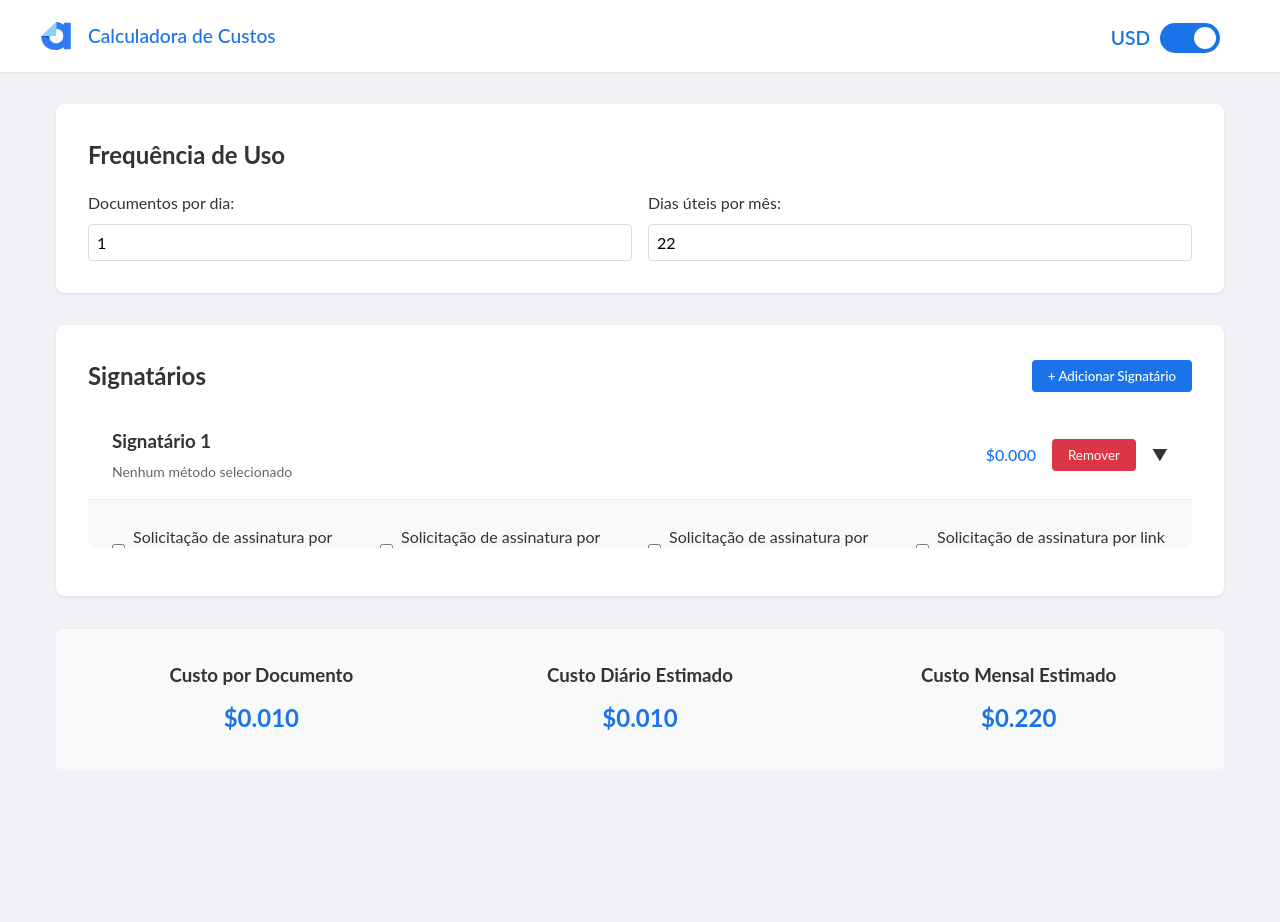
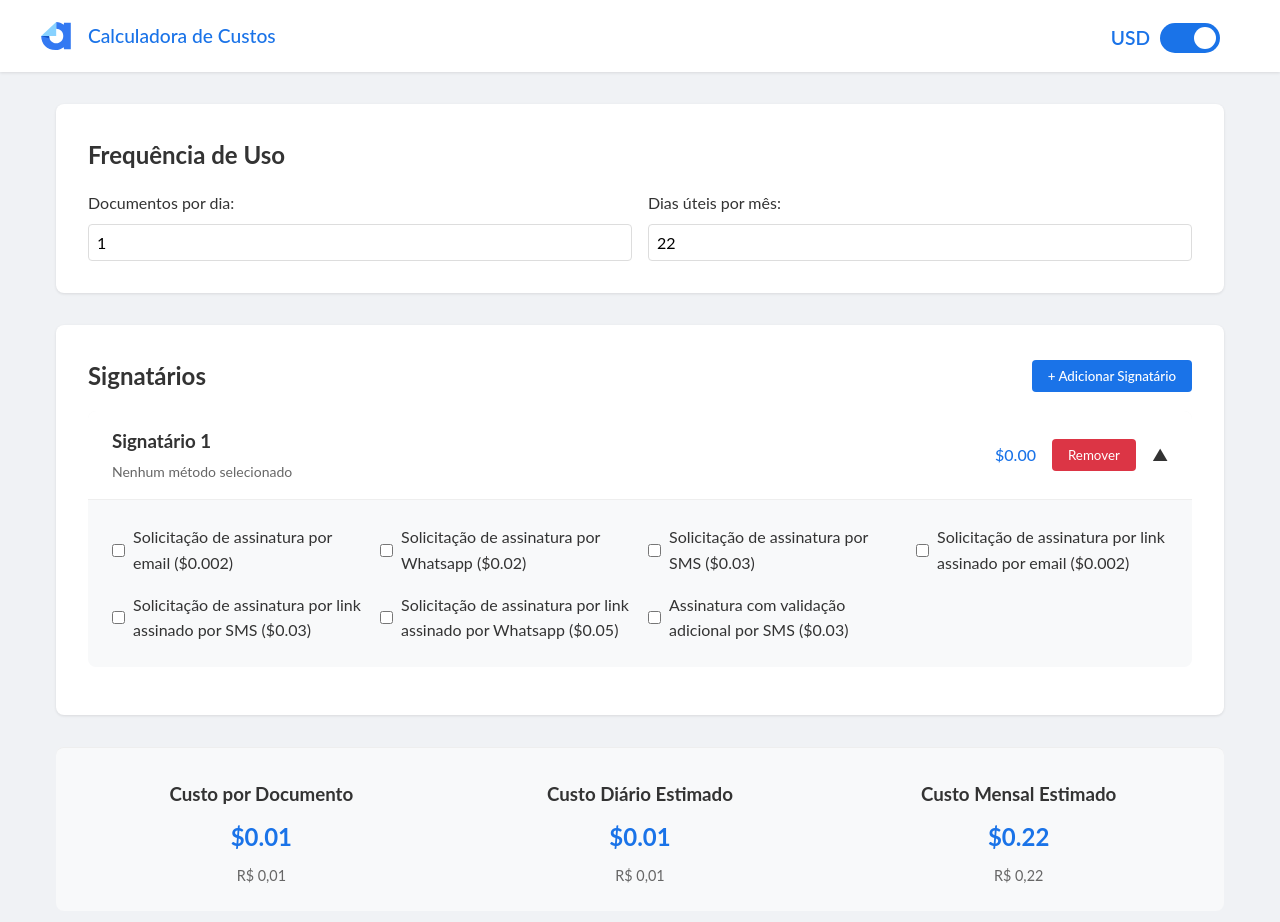
Before and after one commit to rbbalestrin/calculadora-api-autentique, an Angular app: page / in a window 1280 px wide. Both pictures are taken after a click on the button "+ Adicionar Signatário". Shown: the top 922 px of the page. Before the commit the page ends 800 px from the top, so only its background shows below. Built offline with nearby package versions, Linux system fonts and the light colour scheme.

Commit message:
dropdown fixed

```diff
--- a/src/app/calculation.service.ts
+++ b/src/app/calculation.service.ts
@@ -1,39 +1,42 @@
 import { Injectable } from "@angular/core";
-import { PRICE_CONFIG, PriceConfig } from "./price-config";
-import { SignatoryMethod } from "./app.component";
+import { SignatoryMethod } from "./app.component"; // ou o caminho correto
+import { PriceService } from "./price-service";
+import { PriceTable } from "./price-config";
 
 @Injectable({ providedIn: "root" })
 export class CostCalculationService {
-  private prices: PriceConfig = PRICE_CONFIG;
+  constructor(private priceService: PriceService) {}
 
   calculateSignatoryCost(signatory: SignatoryMethod): number {
+    const prices: PriceTable = this.priceService.currentPrices;
     let cost = 0;
     if (signatory.email) {
-      cost += this.prices.emailSignatureRequest;
+      cost += prices.emailSignatureRequest;
     }
     if (signatory.whatsapp) {
-      cost += this.prices.whatsappSignatureRequest;
+      cost += prices.whatsappSignatureRequest;
     }
     if (signatory.sms) {
-      cost += this.prices.smsSignatureRequest;
+      cost += prices.smsSignatureRequest;
     }
     if (signatory.linkEmail) {
-      cost += this.prices.emailLinkSignatureRequest;
+      cost += prices.emailLinkSignatureRequest;
     }
     if (signatory.linkSms) {
-      cost += this.prices.smsLinkSignatureRequest;
+      cost += prices.smsLinkSignatureRequest;
     }
     if (signatory.linkWhatsapp) {
-      cost += this.prices.whatsappLinkSignatureRequest;
+      cost += prices.whatsappLinkSignatureRequest;
     }
     if (signatory.smsValidation) {
-      cost += this.prices.smsValidation;
+      cost += prices.smsValidation;
     }
     return cost;
   }
 
   calculateTotalCost(signatories: SignatoryMethod[]): number {
-    let total = this.prices.createDocument;
+    const prices: PriceTable = this.priceService.currentPrices;
+    let total = prices.createDocument;
     for (const signatory of signatories) {
       total += this.calculateSignatoryCost(signatory);
     }
--- a/src/app/costs/costs.component.html
+++ b/src/app/costs/costs.component.html
@@ -1,8 +1,10 @@
 <div class="card costs-section">
   <div class="cost-card" *ngFor="let cost of costData">
     <h3>{{ cost.title }}</h3>
-    <p class="cost">
-      {{ priceService.formatCurrency(cost.value) }}
+    <p class="cost">{{ formatCurrency(cost.value) }}</p>
+    <!-- Se desejar exibir o valor na moeda oposta, pode usar um método similar, por exemplo: -->
+    <p class="cost-alternate">
+      {{ priceService.formatAlternateCurrency(cost.value) }}
     </p>
   </div>
 </div>
--- a/src/app/costs/costs.component.ts
+++ b/src/app/costs/costs.component.ts
@@ -27,10 +27,7 @@ export class CostsComponent {
 
   get costData() {
     return [
-      {
-        title: "Custo por Documento",
-        value: this.totalCost,
-      },
+      { title: "Custo por Documento", value: this.totalCost },
       {
         title: "Custo Diário Estimado",
         value: this.totalCost * this.documentsPerDay(),
@@ -43,7 +40,6 @@ export class CostsComponent {
     ];
   }
 
-  // Utiliza o método centralizado do PriceService para formatar o valor
   formatCurrency(value: number): string {
     return this.priceService.formatCurrency(value);
   }
--- a/src/app/price-config.ts
+++ b/src/app/price-config.ts
@@ -1,6 +1,5 @@
-export interface PriceConfig {
-  currency: "USD" | "BRL"; // moeda base
-  conversionRate: number; // taxa de conversão de USD para BRL (ex.: 5 significa 1 USD = 5 BRL)
+// price-config.ts
+export interface PriceTable {
   createDocument: number;
   emailSignatureRequest: number;
   whatsappSignatureRequest: number;
@@ -11,9 +10,8 @@ export interface PriceConfig {
   smsValidation: number;
 }
 
-export const PRICE_CONFIG: PriceConfig = {
-  currency: "USD",
-  conversionRate: 5, // exemplo: 1 USD = 5 BRL
+export const PRICE_CONFIG = {
+  USD: <PriceTable>{
     createDocument: 0.01,
     emailSignatureRequest: 0.002,
     whatsappSignatureRequest: 0.02,
@@ -22,4 +20,15 @@ export const PRICE_CONFIG: PriceConfig = {
     smsLinkSignatureRequest: 0.03,
     whatsappLinkSignatureRequest: 0.05,
     smsValidation: 0.03,
+  },
+  BRL: <PriceTable>{
+    createDocument: 0.06,
+    emailSignatureRequest: 0.013,
+    whatsappSignatureRequest: 0.12,
+    smsSignatureRequest: 0.16,
+    emailLinkSignatureRequest: 0.013,
+    smsLinkSignatureRequest: 0.16,
+    whatsappLinkSignatureRequest: 0.3,
+    smsValidation: 0.16,
+  },
 };
--- a/src/app/price-service.ts
+++ b/src/app/price-service.ts
@@ -1,47 +1,60 @@
 // price.service.ts
 import { Injectable, signal, type WritableSignal } from "@angular/core";
+import { PRICE_CONFIG, PriceTable } from "./price-config";
 
 @Injectable({ providedIn: "root" })
 export class PriceService {
-  // Flag global que indica se os preços serão exibidos em USD (true) ou BRL (false)
+  // Flag global: true para USD, false para BRL.
   public showUSD: WritableSignal<boolean> = signal(true);
 
-  // Preços base em USD
-  prices = {
-    createDocument: 0.01,
-    emailSignatureRequest: 0.002,
-    whatsappSignatureRequest: 0.02,
-    smsSignatureRequest: 0.03,
-    emailLinkSignatureRequest: 0.002,
-    smsLinkSignatureRequest: 0.03,
-    whatsappLinkSignatureRequest: 0.05,
-    smsValidation: 0.03,
-  };
+  // Retorna a tabela de preços conforme a moeda selecionada.
+  get currentPrices(): PriceTable {
+    return this.showUSD() ? PRICE_CONFIG.USD : PRICE_CONFIG.BRL;
+  }
 
-  // Taxa de conversão: 1 USD = 5 BRL (por exemplo)
-  conversionRate = 5;
-
-  // Método para alternar a moeda globalmente
+  // Alterna a moeda globalmente.
   toggleCurrency() {
     this.showUSD.set(!this.showUSD());
   }
 
-  // Formata um valor com base na moeda atual
+  // Formata o valor conforme a moeda atual.
   formatCurrency(value: number): string {
     if (this.showUSD()) {
       return new Intl.NumberFormat("en-US", {
         style: "currency",
         currency: "USD",
-        minimumFractionDigits: 3,
+        minimumFractionDigits: 2,
         maximumFractionDigits: 3,
       }).format(value);
     } else {
       return new Intl.NumberFormat("pt-BR", {
         style: "currency",
         currency: "BRL",
-        minimumFractionDigits: 3,
+        minimumFractionDigits: 2,
+        // Você pode ajustar as casas decimais conforme desejado.
         maximumFractionDigits: 3,
-      }).format(value * this.conversionRate);
+      }).format(value);
+    }
+  }
+
+  // Se precisar formatar o valor na moeda oposta à selecionada
+  formatAlternateCurrency(value: number): string {
+    if (this.showUSD()) {
+      // Alternativa: BRL
+      return new Intl.NumberFormat("pt-BR", {
+        style: "currency",
+        currency: "BRL",
+        minimumFractionDigits: 2,
+        maximumFractionDigits: 3,
+      }).format(value);
+    } else {
+      // Alternativa: USD
+      return new Intl.NumberFormat("en-US", {
+        style: "currency",
+        currency: "USD",
+        minimumFractionDigits: 2,
+        maximumFractionDigits: 2,
+      }).format(value);
     }
   }
 }
--- a/src/app/signature-card/signature-card.component.html
+++ b/src/app/signature-card/signature-card.component.html
@@ -20,9 +20,7 @@
         [(ngModel)]="signatory[method.key]"
         (change)="emitUpdate()"
       />
-      <span class="currency-label"
-        >{{ method.label }} ({{ formatCurrency(method.price) }})</span
-      >
+      <span>{{ method.label }} ({{ formatCurrency(method.price) }})</span>
     </label>
   </div>
 </div>
--- a/src/app/signature-card/signature-card.component.scss
+++ b/src/app/signature-card/signature-card.component.scss
@@ -52,13 +52,14 @@
   display: grid;
   grid-template-columns: repeat(auto-fill, minmax(200px, 1fr));
   gap: 1rem;
-  padding: 1.5rem;
   max-height: 0;
   overflow: hidden;
   transition: max-height 0.3s ease-out;
+  transition: margin ease-out;
 }
 .methods-grid.expanded {
   max-height: 500px;
+  margin: 1.5rem;
 }
 .method-checkbox {
   display: flex;
--- a/src/app/signature-card/signature-card.component.ts
+++ b/src/app/signature-card/signature-card.component.ts
@@ -1,7 +1,7 @@
-// signature-card.component.ts
 import { Component, Input, Output, EventEmitter, OnInit } from "@angular/core";
 import { CommonModule } from "@angular/common";
 import { FormsModule } from "@angular/forms";
+import { PriceTable } from "../price-config";
 import { PriceService } from "../price-service";
 
 @Component({
@@ -17,57 +17,55 @@ export class SignatureCardComponent implements OnInit {
   @Output() cardUpdate = new EventEmitter<{ index: number; signatory: any }>();
   @Output() removeSignatory = new EventEmitter<void>();
 
-  // Definindo os métodos de envio com preços conforme o PriceService
   methods: { key: string; label: string; price: number }[] = [];
 
   constructor(public priceService: PriceService) {}
 
   ngOnInit() {
-    // Inicializa os métodos de envio usando os preços do PriceService
+    // Monta os métodos usando a tabela de preços atual
+    const prices: PriceTable = this.priceService.currentPrices;
     this.methods = [
       {
         key: "email",
         label: "Solicitação de assinatura por email",
-        price: this.priceService.prices.emailSignatureRequest,
+        price: prices.emailSignatureRequest,
       },
       {
         key: "whatsapp",
         label: "Solicitação de assinatura por Whatsapp",
-        price: this.priceService.prices.whatsappSignatureRequest,
+        price: prices.whatsappSignatureRequest,
       },
       {
         key: "sms",
         label: "Solicitação de assinatura por SMS",
-        price: this.priceService.prices.smsSignatureRequest,
+        price: prices.smsSignatureRequest,
       },
       {
         key: "linkEmail",
         label: "Solicitação de assinatura por link assinado por email",
-        price: this.priceService.prices.emailLinkSignatureRequest,
+        price: prices.emailLinkSignatureRequest,
       },
       {
         key: "linkSms",
         label: "Solicitação de assinatura por link assinado por SMS",
-        price: this.priceService.prices.smsLinkSignatureRequest,
+        price: prices.smsLinkSignatureRequest,
       },
       {
         key: "linkWhatsapp",
         label: "Solicitação de assinatura por link assinado por Whatsapp",
-        price: this.priceService.prices.whatsappLinkSignatureRequest,
+        price: prices.whatsappLinkSignatureRequest,
       },
       {
         key: "smsValidation",
         label: "Assinatura com validação adicional por SMS",
-        price: this.priceService.prices.smsValidation,
+        price: prices.smsValidation,
       },
     ];
   }
 
   toggle() {
-    // Garante que a propriedade expanded exista para controlar o dropdown
-    if (this.signatory) {
-      this.signatory.expanded = !this.signatory.expanded;
-    }
+    // Garante que signatory.expanded exista e altera seu valor para controlar o dropdown.
+    this.signatory.expanded = !this.signatory.expanded;
     this.emitUpdate();
   }
 
@@ -99,7 +97,6 @@ export class SignatureCardComponent implements OnInit {
     return cost;
   }
 
-  // Usa o método do PriceService para formatar o valor conforme a moeda atual
   formatCurrency(value: number): string {
     return this.priceService.formatCurrency(value);
   }
--- a/src/app/signatures/signatures.component.ts
+++ b/src/app/signatures/signatures.component.ts
@@ -3,9 +3,8 @@ import {
   Input,
   Output,
   EventEmitter,
-  Signal,
+  signal,
   WritableSignal,
-  signal,
 } from "@angular/core";
 import { CommonModule } from "@angular/common";
 import { SignatureCardComponent } from "../signature-card/signature-card.component";
@@ -16,20 +15,32 @@ import { SignatoryMethod } from "../app.component";
   standalone: true,
   imports: [CommonModule, SignatureCardComponent],
   templateUrl: "./signatures.component.html",
-  styleUrl: "./signatures.component.scss",
+  styleUrls: ["./signatures.component.scss"], // Corrigido para "styleUrls"
 })
 export class SignaturesComponent {
-  @Input() signatories: WritableSignal<SignatoryMethod[]> = signal([]);
-
-  @Output() addSignatory = new EventEmitter<void>();
+  // Certifique-se de que o sinal é fornecido (pode ser passado pelo componente pai)
+  @Input() signatories!: WritableSignal<SignatoryMethod[]>;
   @Output() updateSignatory = new EventEmitter<{
     index: number;
     signatory: any;
   }>();
   @Output() removeSignatory = new EventEmitter<number>();
 
+  // Em vez de emitir um evento para adicionar, atualizamos o sinal diretamente
   onAddSignatory() {
-    this.addSignatory.emit();
+    this.signatories.update((s: SignatoryMethod[]) => [
+      ...s,
+      {
+        email: false,
+        whatsapp: false,
+        sms: false,
+        linkEmail: false,
+        linkSms: false,
+        linkWhatsapp: false,
+        smsValidation: false,
+        expanded: true,
+      },
+    ]);
   }
 
   onUpdateSignatory({
```
Lines whose indentation alone changed are shown as unchanged.
